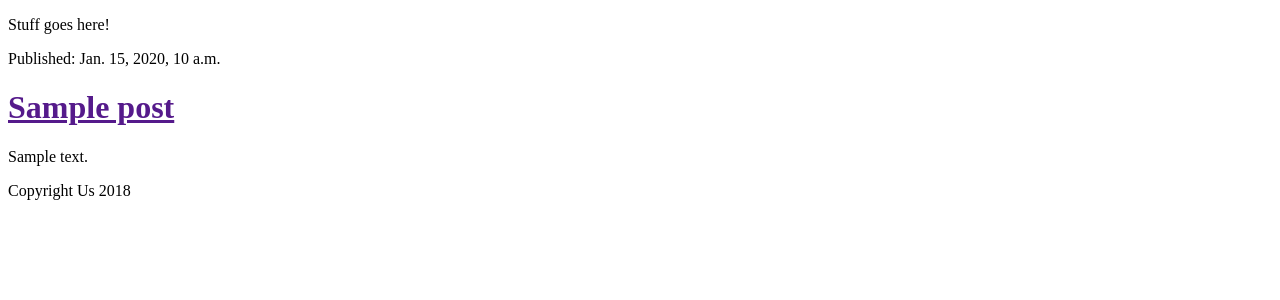
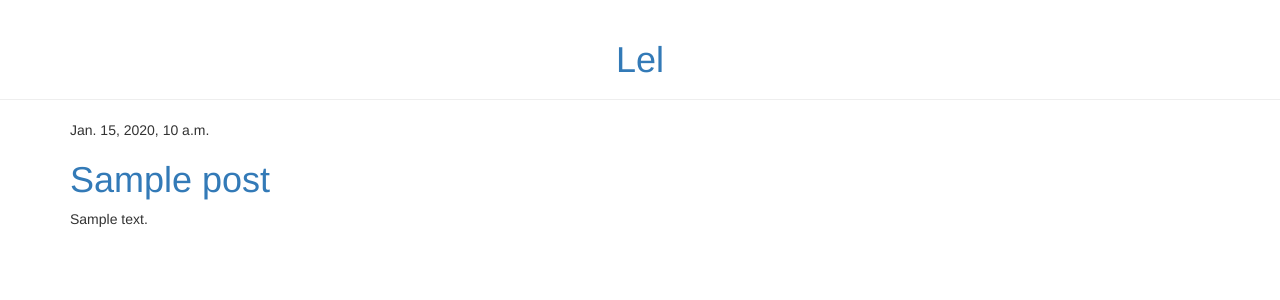
Before and after one commit to myleskeeffe/BlogDjango, a Django app: template blog/templates/blog/post_list.html in a window 1280 px wide. Shown: the top 300 px of the page. Run offline with Django 3.2, Linux system fonts and the light colour scheme; the template is opened without the code that fills it: values that come from a table or form of the project are taken from there, others are empty; tables that the repository leaves empty hold one stand-in row (values such as "Sample post"); some libraries are stand-ins or nearby versions.

Commit message:
Post detaisl & modular html design.

```diff
--- /dev/null
+++ b/blog/static/css/common.css
@@ -0,0 +1,7 @@
+.underline {
+    border: solid 1px rgb(169, 169, 169);
+}
+h1.topcenter {
+
+    text-align: center;
+}
--- /dev/null
+++ b/blog/templates/blog/base.html
@@ -0,0 +1,23 @@
+{% load staticfiles %}
+<html>
+    <head>
+        <title>My Bloggo</title>
+        <link rel="stylesheet" href="//maxcdn.bootstrapcdn.com/bootstrap/3.2.0/css/bootstrap.min.css">
+        <link rel="stylesheet" href="//maxcdn.bootstrapcdn.com/bootstrap/3.2.0/css/bootstrap-theme.min.css">
+        <link href='//fonts.googleapis.com/css?family=Lobster&subset=latin,latin-ext' rel='stylesheet' type='text/css'>
+        <link rel="stylesheet" href="{% static 'css/common.css' %}">
+    </head>
+    <body>
+    <div class="page-header">
+        <h1 class="topcenter"><a href="/">Lel</a></h1>
+    </div>
+    <div class="content container">
+        <div class="row">
+            <div class="col-md-8">
+            {% block content %}
+            {% endblock %}
+            </div>
+        </div>
+    </div>
+</body>
+</html>
--- a/blog/templates/blog/post_list.html
+++ b/blog/templates/blog/post_list.html
@@ -1,47 +1,12 @@
-<!DOCTYPE html>
-<hmtl>
-    <head>
-        <title>Blog Here</title>
-
-    </head>
-
-    <body>
-    <nav>
-
-
-
-    </nav>
-    <content>
-        <p>Stuff goes here!</p>
-        <div>
-
-            {% for post in posts %}
-                <div class="post">
-                <p class="Published">Published: {{  post.published_date }}</p>
-                <h1 class="postTitle"><a href=""">{{ post.title }}</a></h1>
-                <p>{{ post.text|linebreaksbr }}</p>
-
-                </div>
-            {% endfor %}
+{% extends 'blog/base.html' %}
+{% block content %}
+{% for post in posts %}
+    <div class="post">
+        <div class="date">
+            {{ post.published_date }}
         </div>
-    </content>
-    <footer>
-        <p>Copyright Us 2018</p>
-
-
-
-    </footer>
-    </body>
-
-
-
-
-
-
-
-
-
-
-
-
-</hmtl>
+        <h1><a href="{% url 'post_detail' pk=post.pk %}">{{ post.title }}</a></h1>
+        <p>{{ post.text|linebreaksbr }}</p>
+    </div>
+{% endfor %}
+{%  endblock %}
--- a/blog/urls.py
+++ b/blog/urls.py
@@ -3,7 +3,7 @@ from . import views
 
 urlpatterns = [
     url(r'^$', views.post_list, name='post_list'),
-
+    url(r'post/(?P<pk>\d+)/$', views.post_detail, name='post_detail')
 
 
 ]
--- a/blog/views.py
+++ b/blog/views.py
@@ -1,8 +1,13 @@
 from django.shortcuts import render
 from django.utils import timezone
 from .models import Post
+from django.shortcuts import render, get_object_or_404
 # Create your views here.
 
 def post_list(request):
     posts = Post.objects.filter(published_date__lte=timezone.now()).order_by('published_date')
     return render(request, 'blog/post_list.html', {'posts': posts})
+
+def post_detail(request, pk):
+    post = get_object_or_404(Post, pk=pk)
+    return render(request, 'blog/post_detail.html', {'post': post})
```
Also changed, not shown: blog/templates/blog/post_detail.html (added, +16 -0 lines).
